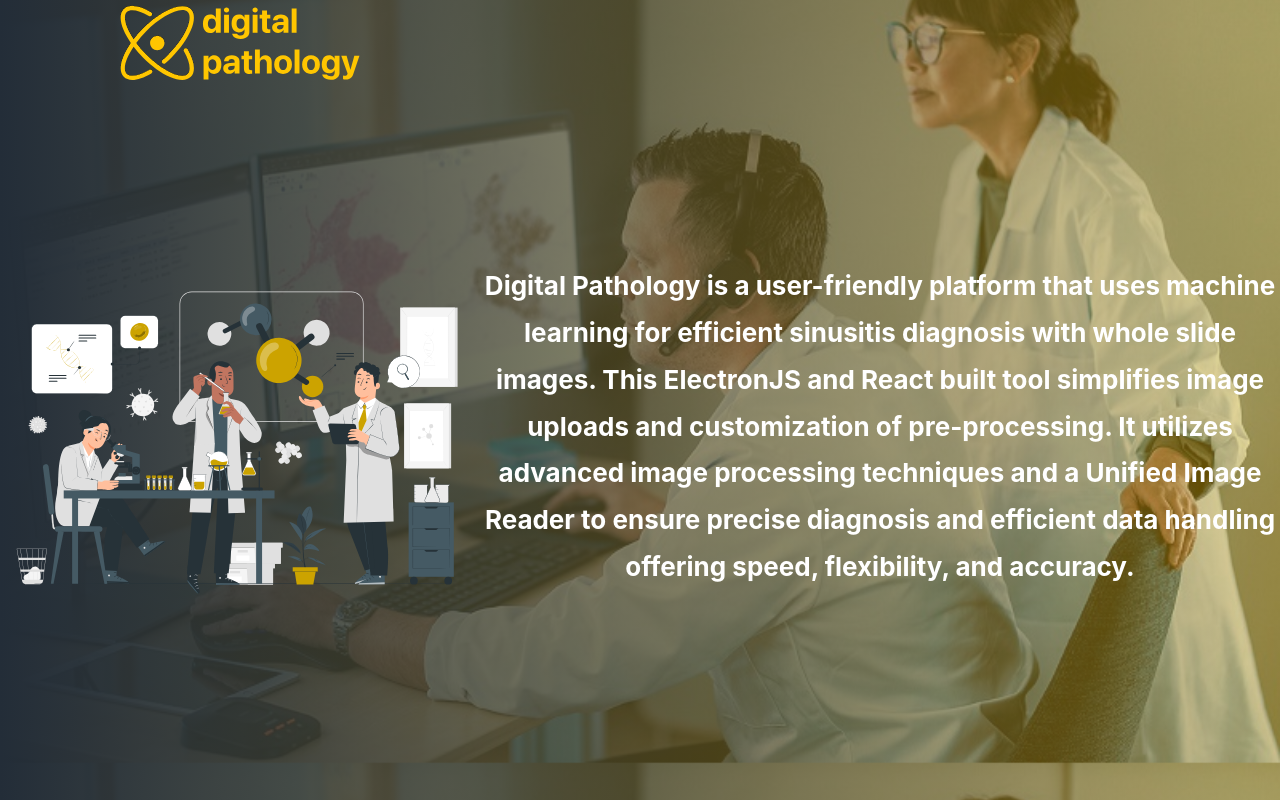
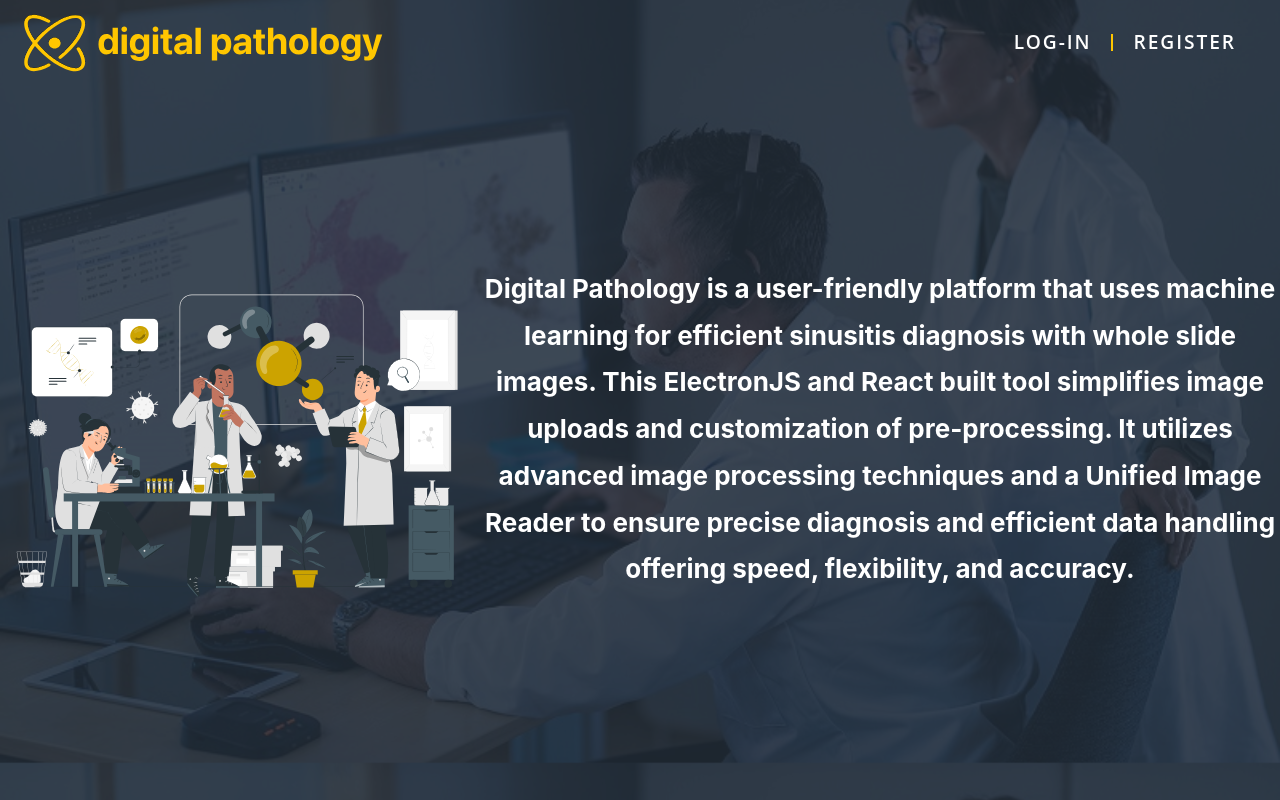
Before and after one commit to sudhanshusingh15/pathology, a React (Create React App) app: page / in a window 1280 px wide. Built offline with nearby package versions, Linux system fonts and the light colour scheme.

Commit message:
4th-commit

```diff
--- a/package.json
+++ b/package.json
@@ -9,6 +9,7 @@
     "react": "^18.2.0",
     "react-dom": "^18.2.0",
     "react-responsive": "^9.0.2",
+    "react-router-dom": "^6.11.2",
     "react-scripts": "5.0.1",
     "styled-components": "^6.0.0-rc.1",
     "web-vitals": "^2.1.0"
--- a/src/App.js
+++ b/src/App.js
@@ -1,12 +1,29 @@
-import logo from './logo.svg';
+// import logo from './logo.svg';
+// import './App.css';
+// import { HomePage } from './containers/HomePage';
+
+// function App() {
+//   return <div className="App">
+//     <HomePage />
+//   </div>;
+
+// }
+
+// export default App;
+
+import React from 'react';
+import { BrowserRouter as Router } from 'react-router-dom';
 import './App.css';
 import { HomePage } from './containers/HomePage';
 
 function App() {
-  return <div className="App">
-    <HomePage />
-  </div>;
-
+  return (
+    <Router>
+      <div className="App">
+        <HomePage />
+      </div>
+    </Router>
+  );
 }
 
 export default App;
--- /dev/null
+++ b/src/components/navbar/index.jsx
@@ -0,0 +1,93 @@
+import React from "react";
+import styled from "styled-components";
+import { WebsiteLogo } from "../websiteLogo";
+
+const NavbarContainer = styled.div`
+    width: 100%;
+    height: 85px;
+    display: flex;
+    align-items: center;
+    justify-content: space-between;
+    padding: 0 1.5em;
+`;
+
+const AccessibilityContainer = styled.div`
+    display: flex;
+    align-items: center;
+    height: 100%;
+`;
+const AnchorLinkContainer = styled.div`
+    padding: 20px;
+`;
+
+const AnchorLink = styled.a`
+    font-family: "FuturaCnd", "Open Sans", "Helvetica Neue", Helvetica, Arial, sans-serif;
+    font-weight: 600;
+    font-style: normal;
+    font-size: 19.2px;
+    color: rgb(255, 255, 255);
+    cursor: pointer;
+    text-decoration: none;
+    outline: none;
+    -webkit-font-smoothing: antialiased;
+    display: inline; /* Change here */
+    letter-spacing: 1.92px;
+    line-height: 19.2px;
+    text-transform: uppercase;
+    transition: all 0.28s cubic-bezier(0.4, 0, 0.2, 1);
+    white-space: nowrap;
+    text-decoration-color: rgb(255, 255, 255);
+    text-decoration-line: none;
+    text-decoration-style: solid;
+    text-decoration-thickness: auto;
+    height: 59.2031px;
+    text-align: left;
+    position: relative;
+
+    &::after {
+        content: "";
+        position: absolute;
+        bottom: -10px; /* Change here */
+        left: 0;
+        right: 0;
+        height: 2px;
+        background: #FFC600;
+        transform: scaleX(0);
+        transition: transform 0.28s cubic-bezier(0.4, 0, 0.2, 1);
+        transform-origin: right;
+    }
+
+    &:hover {
+        filter: contrast(0.9);
+        color: #FFC600;
+
+        &::after {
+            transform: scaleX(1);
+            transform-origin: left;
+        }
+    }
+`;
+
+const SepartionLine = styled.div`
+    min-width: 2px;
+    height: 20%;
+    background-color: #ffc600;
+
+`;
+
+export function Navbar(props){
+    return(
+        <NavbarContainer>
+            <WebsiteLogo/>
+            <AccessibilityContainer>
+                <AnchorLinkContainer>
+                    <AnchorLink>LOG-IN</AnchorLink>
+                </AnchorLinkContainer>
+                <SepartionLine/>
+                <AnchorLinkContainer>
+                    <AnchorLink>REGISTER</AnchorLink>
+                </AnchorLinkContainer>
+            </AccessibilityContainer>
+        </NavbarContainer>
+    );
+}
--- a/src/components/websiteLogo/index.jsx
+++ b/src/components/websiteLogo/index.jsx
@@ -1,8 +1,9 @@
 import React from "react";
 import styled from "styled-components";
+import { Link } from "react-router-dom";
 
-import WebsiteLogoImg from "../../images/logos/logo1.svg";
-// import WebsiteLogoImg from "/Users/sudhanshusingh/Desktop/Senior Design/pathology/src/images/logos/logo2.svg";
+// import WebsiteLogoImg from "../../images/logos/logo1.svg";
+import WebsiteLogoImg from "/Users/sudhanshusingh/Desktop/Senior Design/pathology/src/images/logos/logo2.svg";
 
 
 const WebsiteLogoContainer = styled.div`
@@ -13,7 +14,8 @@ const WebsiteLogoContainer = styled.div`
 const LogoImage = styled.div`
     width: ${({size}) => (size ? size + "px" : "30em")};
     height: ${({size}) => (size ? size + "px" : "5em")};
-    margin-left: 1em;
+    margin-top: 1.25em;
+    margin-left: 0em;
     img {
         width: 100%;
         height: 100%;
@@ -37,7 +39,9 @@ export function WebsiteLogo(props) {
   return (
     <WebsiteLogoContainer>
         <LogoImage size={size}>
+            <Link to="./containers/HomePage">
             <img src={WebsiteLogoImg} alt="website logo" />
+            </Link>
         </LogoImage>
         {/* <LogoTitle size={size}> Digitial Pathology </LogoTitle> */}
     </WebsiteLogoContainer>
--- a/src/containers/HomePage/index.jsx
+++ b/src/containers/HomePage/index.jsx
@@ -1,11 +1,14 @@
 import React from "react";
 import { PageContainer } from "../../components";
 import { TopSection } from "./topSection";
+import { Navbar } from "../../components/navbar";
 
 export function HomePage(props){
     return(
         <PageContainer>
-            <TopSection />
+            <TopSection>
+                <Navbar/>
+            </TopSection>
         </PageContainer>
     );
 }
--- a/src/containers/HomePage/topSection.jsx
+++ b/src/containers/HomePage/topSection.jsx
@@ -2,9 +2,11 @@ import React from "react";
 import styled from "styled-components";
 
 import TopSectionBackgroundImg from "../../images/landing-page.jpg";
-import PathologistImg from "../../images/medical_reasearch_svg.svg";
+// import PathologistImg from "../../images/medical_reasearch_svg.svg";
 import PathologistImg2 from "../../images/Researchers-pana.svg";
 import { WebsiteLogo } from "../../components/websiteLogo";
+// import { Marginer } from "../../components/marginer";
+
 
 const TopSectionContainer = styled.div`
     width: 100%;
@@ -14,10 +16,18 @@ const TopSectionContainer = styled.div`
     background-size: cover;
 `;
 
+// const BackgroundFilter = styled.div`
+//     width: 100%;
+//     height: 100%;
+//     background: linear-gradient(to right, rgba(35,45,56,1), rgba(255,198,0,0.4));
+//     display: flex;
+//     flex-direction: column;
+// `;
+
 const BackgroundFilter = styled.div`
     width: 100%;
     height: 100%;
-    background: linear-gradient(to right, rgba(35,45,56,1), rgba(255,198,0,0.4));
+    background: rgba(35,45,56,0.85);
     display: flex;
     flex-direction: column;
 `;
@@ -69,11 +79,14 @@ const WebsiteTitleText = styled.h1`
 // `;
 
 export function TopSection(props) {
+  const {children} = props;
+
   return(
     <TopSectionContainer>
       <BackgroundFilter>
+        {children}
         <WebsiteLogoContainer>
-          <WebsiteLogo/>
+          {/* <WebsiteLogo/> */}
         </WebsiteLogoContainer>
         <TopSectionInnerContainer>
         <StandoutImage>
```
Also changed, not shown: src/components/pageContainer/index.jsx (added, +28 -0 lines), 1 other file (tests, documents, lock files or other folders).
